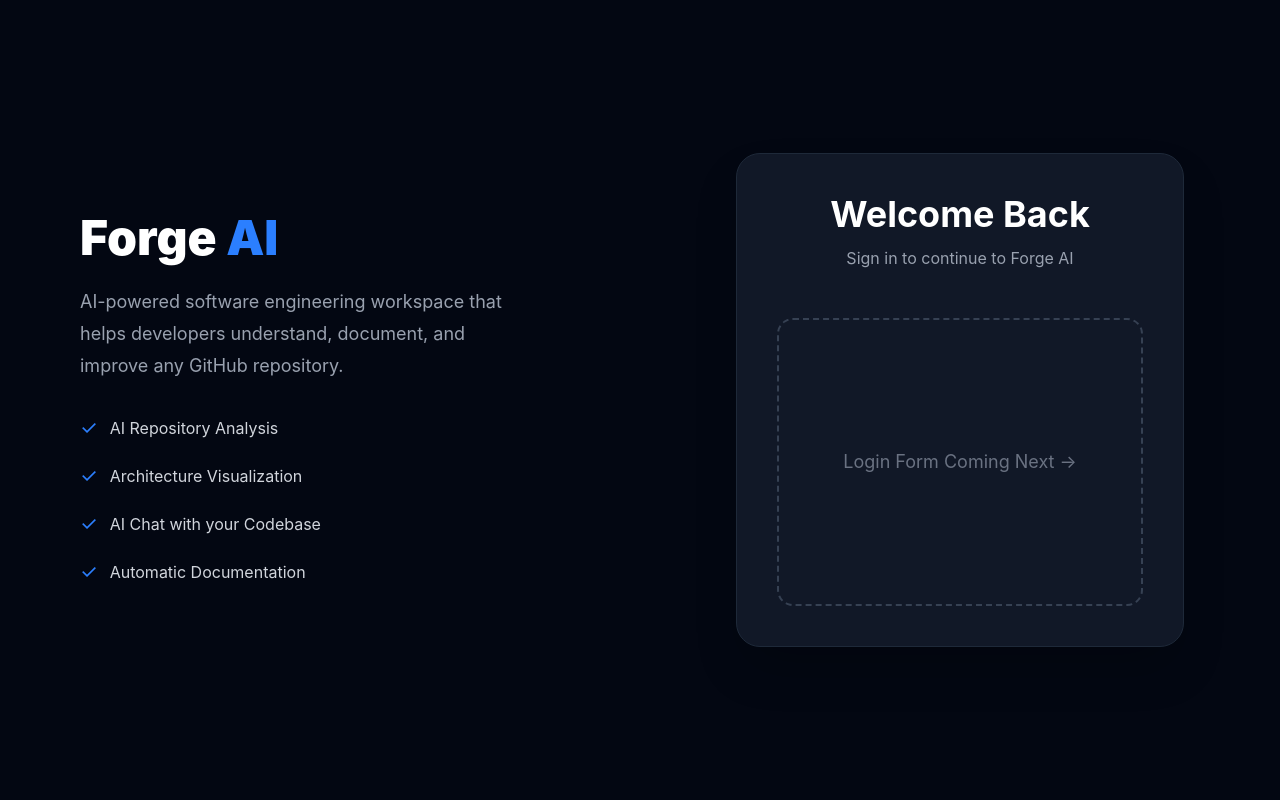
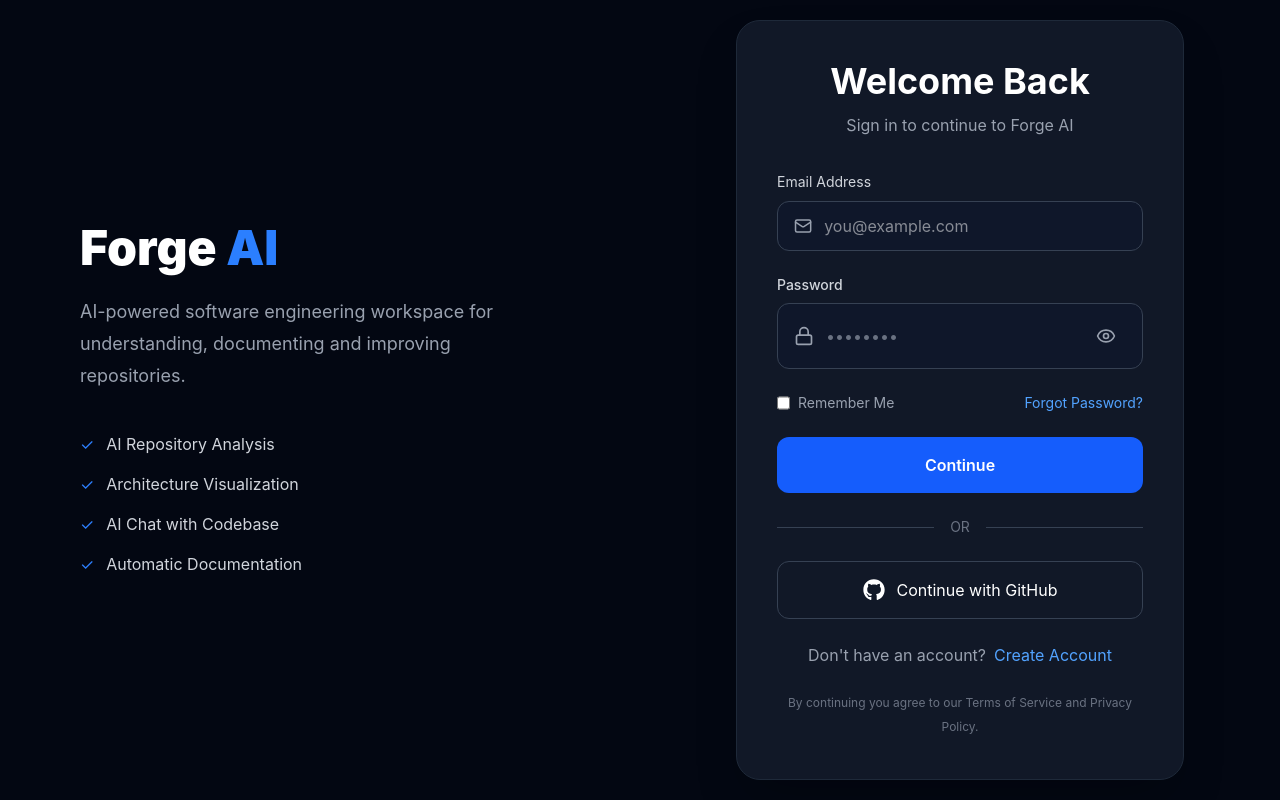
Before and after one commit to venudhar06/forge-ai, a React app in the folder frontend/: page /login in a window 1280 px wide. Built offline with nearby package versions, Linux system fonts and the light colour scheme; the HTML template or start-up script is replaced by a standard one.

Commit message:
feat: complete landing page, routing, and login UI

```diff
--- a/frontend/package.json
+++ b/frontend/package.json
@@ -15,6 +15,7 @@
     "lucide-react": "^1.24.0",
     "react": "^19.2.7",
     "react-dom": "^19.2.7",
+    "react-icons": "^5.7.0",
     "react-router-dom": "^7.18.1",
     "tailwindcss": "^4.3.2"
   },
--- a/frontend/src/components/Hero.jsx
+++ b/frontend/src/components/Hero.jsx
@@ -1,4 +1,6 @@
+
 import { ArrowRight } from "lucide-react";
+import { Link } from "react-router-dom";
 
 function Hero() {
   return (
@@ -42,17 +44,13 @@
        {/* Buttons */}
 <div className="mt-12 flex flex-col sm:flex-row justify-center gap-5">
 
-  <button
-    onClick={() =>
-      document
-        .getElementById("features")
-        ?.scrollIntoView({ behavior: "smooth" })
-    }
-    className="flex items-center justify-center gap-2 rounded-xl bg-blue-600 px-8 py-4 text-white font-semibold hover:bg-blue-500 transition"
-  >
-    Get Started
-    <ArrowRight size={18} />
-  </button>
+ <Link
+  to="/login"
+  className="flex items-center justify-center gap-2 rounded-xl bg-blue-600 px-8 py-4 text-white font-semibold hover:bg-blue-500 transition"
+>
+  Get Started
+  <ArrowRight size={18} />
+</Link>
 
   <button
     onClick={() =>
--- a/frontend/src/pages/LoginPage.jsx
+++ b/frontend/src/pages/LoginPage.jsx
@@ -1,61 +1,43 @@
+
+
+import { useState } from "react";
+import { Mail, Lock, Eye, EyeOff } from "lucide-react";
+import { FaGithub } from "react-icons/fa";
+
 function LoginPage() {
+  const [showPassword, setShowPassword] = useState(false);
+
   return (
     <div className="min-h-screen bg-[#030712] flex">
+      {/* Left Branding */}
+      <div className="hidden lg:flex lg:w-1/2 flex-col justify-center px-20">
+        <h1 className="text-5xl font-black text-white">
+          Forge <span className="text-blue-500">AI</span>
+        </h1>
 
-      {/* Left Section */}
-      <div className="hidden lg:flex lg:w-1/2 flex-col justify-center px-20">
+        <p className="mt-6 text-lg text-gray-400 max-w-md leading-8">
+          AI-powered software engineering workspace for understanding,
+          documenting and improving repositories.
+        </p>
 
-        <div className="mb-8">
-          <h1 className="text-5xl font-black text-white">
-            Forge <span className="text-blue-500">AI</span>
-          </h1>
-
-          <p className="mt-6 text-gray-400 text-lg leading-8 max-w-md">
-            AI-powered software engineering workspace that helps developers
-            understand, document, and improve any GitHub repository.
-          </p>
+        <div className="mt-10 space-y-4">
+          {[
+            "AI Repository Analysis",
+            "Architecture Visualization",
+            "AI Chat with Codebase",
+            "Automatic Documentation",
+          ].map((item)=>(
+            <div key={item} className="flex gap-3 items-center">
+              <span className="text-blue-500">✓</span>
+              <span className="text-gray-300">{item}</span>
+            </div>
+          ))}
         </div>
-
-        <div className="space-y-5">
-
-          <div className="flex items-center gap-3">
-            <span className="text-blue-500 text-xl">✓</span>
-            <span className="text-gray-300">
-              AI Repository Analysis
-            </span>
-          </div>
-
-          <div className="flex items-center gap-3">
-            <span className="text-blue-500 text-xl">✓</span>
-            <span className="text-gray-300">
-              Architecture Visualization
-            </span>
-          </div>
-
-          <div className="flex items-center gap-3">
-            <span className="text-blue-500 text-xl">✓</span>
-            <span className="text-gray-300">
-              AI Chat with your Codebase
-            </span>
-          </div>
-
-          <div className="flex items-center gap-3">
-            <span className="text-blue-500 text-xl">✓</span>
-            <span className="text-gray-300">
-              Automatic Documentation
-            </span>
-          </div>
-
-        </div>
-
       </div>
 
-      {/* Right Section */}
-
+      {/* Login Card */}
       <div className="w-full lg:w-1/2 flex items-center justify-center px-6">
-
-        <div className="w-full max-w-md bg-[#111827] rounded-3xl p-10 border border-gray-800 shadow-2xl">
-
+        <div className="w-full max-w-md rounded-3xl border border-gray-800 bg-[#111827] p-10 shadow-2xl">
           <h2 className="text-4xl font-bold text-white text-center">
             Welcome Back
           </h2>
@@ -64,18 +46,89 @@
             Sign in to continue to Forge AI
           </p>
 
-          <div className="mt-12 h-72 rounded-2xl border-2 border-dashed border-gray-700 flex items-center justify-center">
+          <form className="mt-8 space-y-6">
+            <div>
+              <label className="text-sm text-gray-300">Email Address</label>
+              <div className="mt-2 flex items-center rounded-xl border border-gray-700 bg-[#0F172A] px-4 py-3 focus-within:border-blue-500">
+                <Mail size={20} className="text-gray-400"/>
+                <input className="ml-3 w-full bg-transparent outline-none text-white"
+                  placeholder="you@example.com"/>
+              </div>
+            </div>
 
-            <span className="text-gray-500 text-lg">
-              Login Form Coming Next →
-            </span>
+            {/* Password */}
 
-          </div>
+<div>
+  <label className="block text-sm font-medium text-gray-300 mb-2">
+    Password
+  </label>
 
+  <div className="flex items-center rounded-xl border border-gray-700 bg-[#0F172A] px-4 py-3 transition-all duration-200 focus-within:border-blue-500">
+
+    <Lock size={20} className="text-gray-400 flex-shrink-0" />
+
+    <input
+      type={showPassword ? "text" : "password"}
+      placeholder="••••••••"
+      className="ml-3 flex-1 bg-transparent text-white placeholder-gray-500 outline-none"
+    />
+
+    <button
+      type="button"
+      onClick={() => setShowPassword(!showPassword)}
+      className="ml-2 flex h-10 w-10 items-center justify-center rounded-lg text-gray-400 hover:bg-gray-700 hover:text-white transition"
+    >
+      {showPassword ? (
+        <EyeOff size={20} />
+      ) : (
+        <Eye size={20} />
+      )}
+    </button>
+
+  </div>
+</div>
+
+            <div className="flex justify-between text-sm">
+              <label className="flex gap-2 text-gray-400">
+                <input type="checkbox" className="accent-blue-600"/>
+                Remember Me
+              </label>
+
+              <button type="button" className="text-blue-400">
+                Forgot Password?
+              </button>
+            </div>
+
+            <button className="w-full rounded-xl bg-blue-600 py-4 text-white font-semibold hover:bg-blue-500 transition">
+              Continue
+            </button>
+
+            <div className="flex items-center gap-4">
+              <div className="h-px flex-1 bg-gray-700"></div>
+              <span className="text-gray-500 text-sm">OR</span>
+              <div className="h-px flex-1 bg-gray-700"></div>
+            </div>
+
+            <button
+              type="button"
+              className="w-full flex items-center justify-center gap-3 rounded-xl border border-gray-700 py-4 text-white hover:bg-gray-800 transition">
+              <FaGithub size={22}/>
+              Continue with GitHub
+            </button>
+
+            <p className="text-center text-gray-400">
+              Don't have an account?
+              <button type="button" className="ml-2 text-blue-400 hover:text-blue-300">
+                Create Account
+              </button>
+            </p>
+
+            <p className="text-center text-xs text-gray-500 leading-6">
+              By continuing you agree to our Terms of Service and Privacy Policy.
+            </p>
+          </form>
         </div>
-
       </div>
-
     </div>
   );
 }
```
Also changed, not shown: 1 other file (tests, documents, lock files or other folders).
